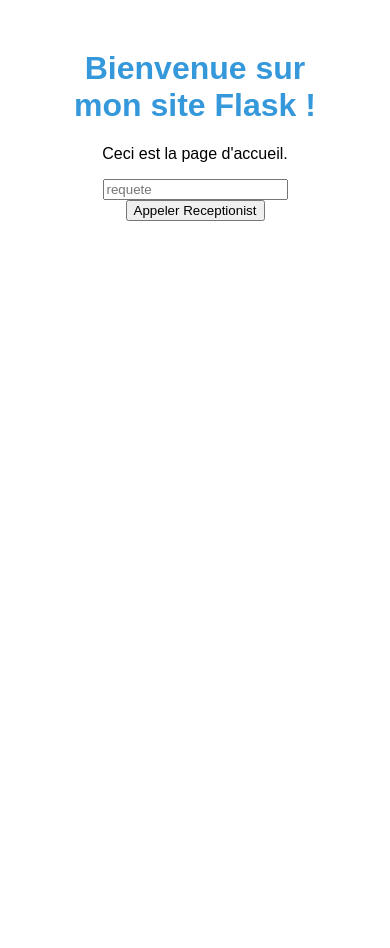
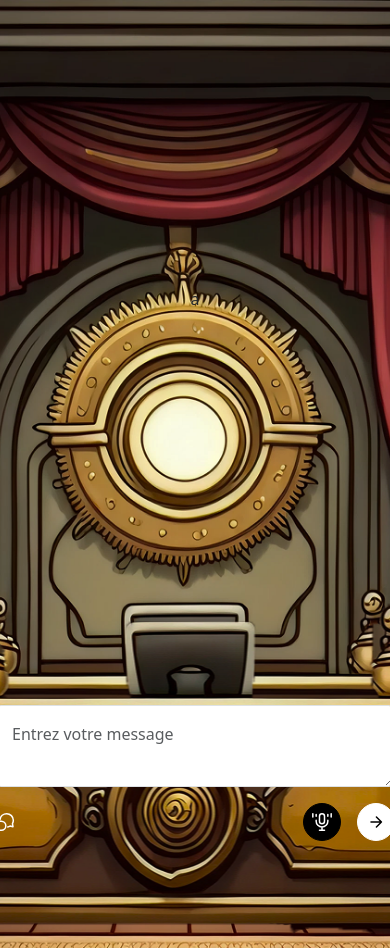
Before and after one commit to bastiancorbin/24h-du-code-2025, a Flask app: page / in a window 390 px wide. Run offline with Flask 3, Linux system fonts and the light colour scheme.

Commit message:
Debut front

```diff
--- a/requirements.txt
+++ b/requirements.txt
@@ -71,3 +71,4 @@ urllib3==2.3.0
 Werkzeug==3.1.3
 yarl==1.18.3
 zstandard==0.23.0
+three==0.8.0
--- a/static/css/style.css
+++ b/static/css/style.css
@@ -1,13 +1,56 @@
 body {
-    font-family: Arial, sans-serif;
-    text-align: center;
-    margin: 50px;
+    --base-black: #000000;
+    --base-white: #FFFFFF;
+
+    background: url('../imgs/background.png') lightgray 50% / cover no-repeat;
 }
-h1 {
-    color: #3498db;
+
+canvas {
+    display: block;
 }
-a {
-    color: #2ecc71;
-    text-decoration: none;
-    font-weight: bold;
+
+.bg-black {
+    background-color: var(--base-black) !important;
 }
+
+.bg-white {
+    background-color: var(--base-white) !important;
+}
+
+.border-black {
+    border-color: var(--base-black) !important;
+}
+
+.border-white {
+    border-color: var(--base-white) !important;
+}
+
+.ico {
+    --icon-size: 20px;
+    --icon-color: var(--primary-color-80);
+
+    display: block;
+    width: var(--icon-size);
+    height: var(--icon-size);
+
+    mask-repeat: no-repeat;
+    mask-size: cover;
+    mask-image: var(--icon-url);
+
+    background-color: var(--icon-color);
+}
+
+.ico-arrow-right {
+    --icon-color: var(--base-black);
+    --icon-url: url('../svg/arrow-right.svg');
+}
+
+.ico-microphone-speaking {
+    --icon-color: var(--base-white);
+    --icon-url: url('../svg/microphone-speaking.svg');
+}
+
+.ico-multi-bubble {
+    --icon-color: var(--base-white);
+    --icon-url: url('../svg/multi-bubble.svg');
+}
--- /dev/null
+++ b/static/js/main.js
@@ -0,0 +1,102 @@
+import * as THREE from 'three';
+import { GLTFLoader } from 'three/examples/jsm/loaders/GLTFLoader.js';
+
+// Initialisation de la scène
+const scene = new THREE.Scene();
+const camera = new THREE.PerspectiveCamera(75, window.innerWidth / window.innerHeight, 0.1, 1000);
+const renderer = new THREE.WebGLRenderer({ antialias: true });
+
+renderer.setSize(window.innerWidth, window.innerHeight);
+document.body.appendChild(renderer.domElement);
+
+// Charger l'image de fond (remplace 'background.jpg' par le nom de ton image)
+const textureLoader = new THREE.TextureLoader();
+const backgroundTexture = textureLoader.load('../../imgs/background.jpg');
+scene.background = backgroundTexture;
+
+// Ajout des lumières
+const ambientLight = new THREE.AmbientLight(0x404040, 2); // Lumière douce
+scene.add(ambientLight);
+
+const directionalLight = new THREE.DirectionalLight(0xffffff, 2); // Lumière directionnelle
+directionalLight.position.set(5, 5, 5).normalize();
+scene.add(directionalLight);
+
+// Gestion du chargement du modèle et animations
+const loader = new GLTFLoader();
+let model, mixer, currentAction;
+
+const animations = [
+    'assets/scene-talk.glb',
+    'assets/scene-angry.glb',
+    'assets/scene-laugh.glb'
+];
+let animationIndex = 0;
+
+// Charger le modèle principal (character.glb)
+loader.load('assets/character.glb', (gltf) => {
+    model = gltf.scene;
+    model.scale.set(2, 2, 2);
+    model.position.set(0, -2, 0);
+    scene.add(model);
+
+    console.log('Modèle chargé avec succès');
+
+    // Initialisation du mixer après avoir ajouté le modèle
+    mixer = new THREE.AnimationMixer(model);
+
+    // Charger la première animation
+    loadAnimation(animations[animationIndex]);
+}, undefined, (error) => {
+    console.error('Erreur lors du chargement du modèle :', error);
+});
+
+// Charger et appliquer une animation
+function loadAnimation(animationPath) {
+    loader.load(animationPath, (gltf) => {
+        console.log(`Animation ${animationPath} chargée avec succès`);
+
+        const animation = gltf.animations[0];
+
+        if (animation) {
+            if (currentAction) {
+                currentAction.fadeOut(0.5); // Stop l’animation précédente en fondu
+            }
+
+            const newAction = mixer.clipAction(animation);
+            newAction.reset().fadeIn(0.5).play(); // Joue la nouvelle animation en fondu
+            currentAction = newAction;
+        } else {
+            console.warn(`Aucune animation trouvée dans ${animationPath}`);
+        }
+    }, undefined, (error) => {
+        console.error(`Erreur lors du chargement de l’animation : ${error}`);
+    });
+}
+
+// Changer d'animation à chaque clic
+window.addEventListener('click', () => {
+    animationIndex = (animationIndex + 1) % animations.length;
+    loadAnimation(animations[animationIndex]);
+});
+
+// Ajuster la caméra
+camera.position.set(0, 1, 5);
+camera.lookAt(0, 1, 0);
+
+// Fonction d'animation
+function animate() {
+    if (mixer) {
+        mixer.update(0.016); // Mise à jour (~60 FPS)
+    }
+    renderer.render(scene, camera);
+}
+
+renderer.setAnimationLoop(animate);
+
+// Ajustement de la taille du canvas si la fenêtre change
+window.addEventListener('resize', () => {
+    camera.aspect = window.innerWidth / window.innerHeight;
+    camera.updateProjectionMatrix();
+    renderer.setSize(window.innerWidth, window.innerHeight);
+});
--- a/templates/index.html
+++ b/templates/index.html
@@ -1,18 +1,61 @@
 <!DOCTYPE html>
 <html lang="fr">
+
 <head>
     <meta charset="UTF-8">
     <meta name="viewport" content="width=device-width, initial-scale=1.0">
+
     <title>{{ title }}</title>
+
+    <link href="https://cdn.jsdelivr.net/npm/bootstrap@5.3.3/dist/css/bootstrap.min.css" rel="stylesheet" integrity="sha384-QWTKZyjpPEjISv5WaRU9OFeRpok6YctnYmDr5pNlyT2bRjXh0JMhjY6hW+ALEwIH" crossorigin="anonymous">
+
     <link rel="stylesheet" href="{{ url_for('static', filename='css/style.css') }}">
 </head>
+
 <body>
+
+    <img style="position:fixed; left: 48%; transform: translateX(-50%); bottom: -44px;" src="{{ url_for('static', filename='imgs/bar.png') }}">
+
+    <div class="d-flex flex-column justify-content-center align-items-center vh-100 vw-100 position-relative z-3">
+        <div class="d-flex flex-grow-1 align-items-center justify-content-center">a</div>
+
+        <div class="d-flex flex-column align-items-center justify-content-center gap-3" style="width: 400px; height: 350px;">
+            <textarea class="form-control p-3" placeholder="Entrez votre message"></textarea>
+
+            <div class="d-flex align-items-center justify-content-between w-100">
+                <span class="ico ico-multi-bubble"></span>
+
+                <div class="d-flex align-items-center gap-3">
+                    <button class="btn btn-primary btn-lg bg-black border-black rounded-circle p-2">
+                        <span class="ico ico-microphone-speaking"></span>
+                    </button>
+
+                    <button class="btn btn-secondary btn-lg bg-white border-white rounded-circle p-2">
+                        <span class="ico ico-arrow-right"></span>
+                    </button>
+                </div>
+            </div>
+        </div>
+    </div>
+
+
+<!--
     <h1>Bienvenue sur mon site Flask !</h1>
     <p>Ceci est la page d'accueil.</p>
     <input type="text" id="name" placeholder="requete">
     <button id="call-receptionist">Appeler Receptionist</button>
-    <p id="response"></p>
+    <p id="response"></p> -->
 
+    <script src="https://cdn.jsdelivr.net/npm/bootstrap@5.3.3/dist/js/bootstrap.bundle.min.js" integrity="sha384-YvpcrYf0tY3lHB60NNkmXc5s9fDVZLESaAA55NDzOxhy9GkcIdslK1eN7N6jIeHz" crossorigin="anonymous"></script>
+    <script type="module" src="{{ url_for('static', filename='js/main.js') }}"></script>
+    <script type="importmap">
+        {
+            "imports": {
+            "three": "https://unpkg.com/three/build/three.module.js",
+            "three/examples/jsm/": "https://unpkg.com/three/examples/jsm/"
+            }
+        }
+    </script>
     <script>
         document.getElementById('call-receptionist').addEventListener('click', function() {
             console.log(document.getElementById('name').value);
@@ -23,6 +66,18 @@
             })
             .catch(error => console.error('Error:', error));
         });
+
+        const showMoreButton = document.getElementById('view-more');
+        const modal = document.getElementById('modal');
+        const closeModal = document.getElementById('close-modal');
+
+        showMoreButton.addEventListener('click', () => {
+            modal.style.display = 'block';
+        });
+
+        closeModal.addEventListener('click', () => {
+            modal.style.display = 'none';
+        });
     </script>
 </body>
 </html>
```
Also changed, not shown: static/imgs/background.png (added), static/imgs/bar.png (added), static/svg/arrow-right.svg (added), static/svg/microphone-speaking.svg (added), static/svg/multi-bubble.svg (added), 9 other files.
